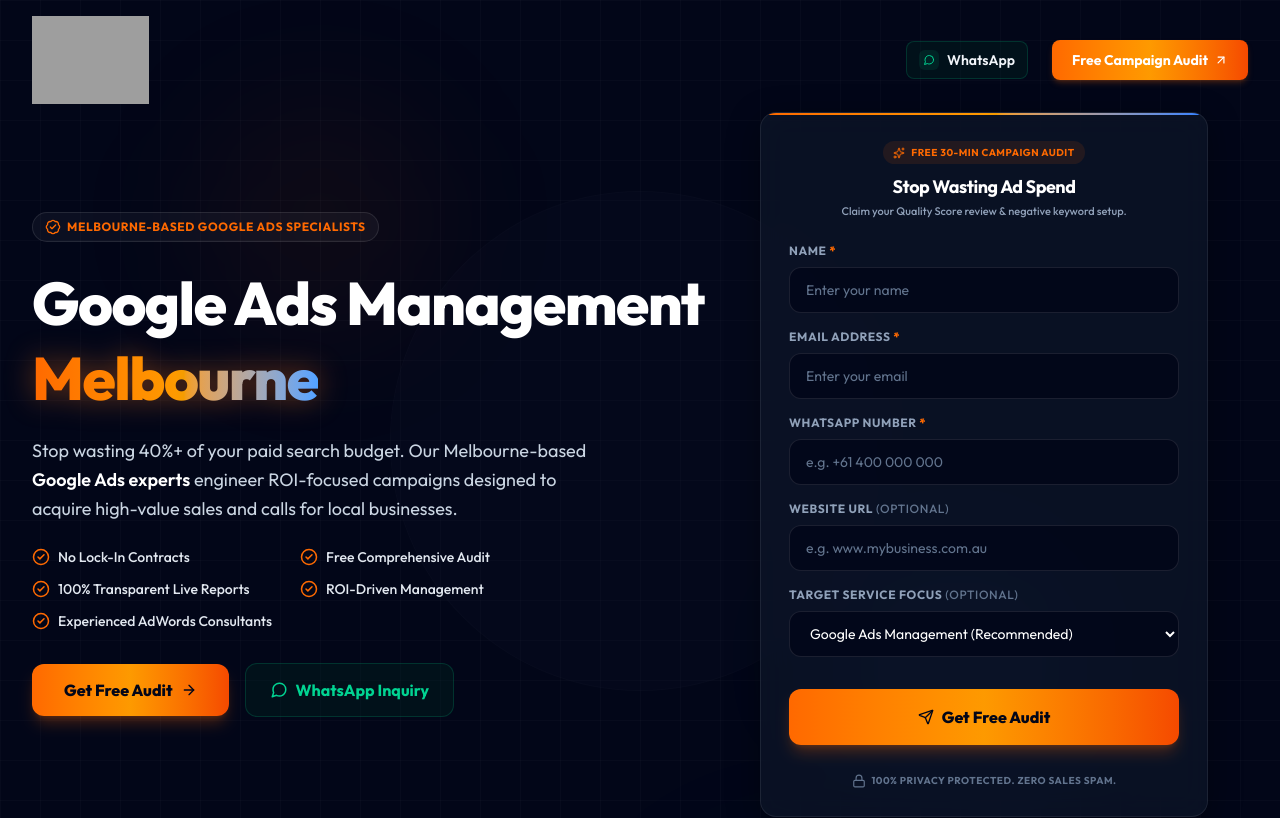
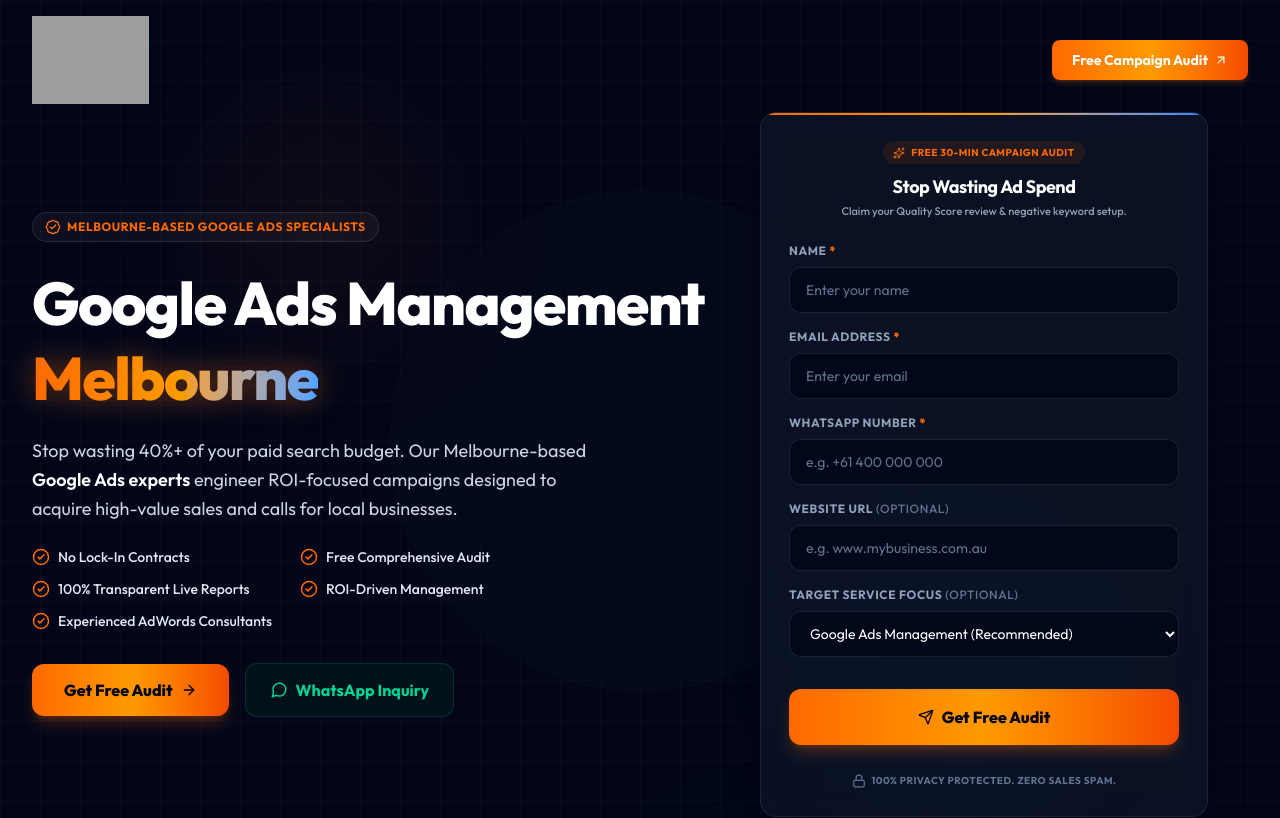
Before and after one commit to digitacurve/Agency-landing, a Next.js app: page / in a window 1280 px wide. Shown: the top 818 px of the page. Built offline with nearby package versions, Linux system fonts and the light colour scheme.

Commit message:
Remove WhatsApp button from floating navigation header

```diff
--- a/components/Navigation.tsx
+++ b/components/Navigation.tsx
@@ -44,20 +44,6 @@
 
           {/* Desktop Right Action Bar */}
           <div className="flex items-center gap-3 sm:gap-6">
-            {/* WhatsApp Quick-link (Replaced Phone link) */}
-            <a
-              href="https://wa.me/917572094201?text=Hi%20Digitacurve%2C%20I'm%20inquiring%20about%20your%20Melbourne%20Google%20Ads%20management%20services."
-              target="_blank"
-              rel="noopener noreferrer"
-              className="flex items-center gap-2 px-3 py-2 rounded-lg bg-emerald-950/30 border border-emerald-500/20 hover:bg-emerald-950/50 hover:border-emerald-500/40 text-emerald-400 hover:text-emerald-300 transition-all text-xs sm:text-sm font-semibold group"
-            >
-              <div className="w-5 h-5 rounded-md bg-emerald-500/10 flex items-center justify-center group-hover:bg-emerald-500/20 transition-all">
-                <svg viewBox="0 0 24 24" width="12" height="12" stroke="currentColor" strokeWidth="2" fill="none" strokeLinecap="round" strokeLinejoin="round" className="w-3 h-3 text-emerald-400">
-                  <path d="M21 11.5a8.38 8.38 0 0 1-.9 3.8 8.5 8.5 0 0 1-7.6 4.7 8.38 8.38 0 0 1-3.8-.9L3 21l1.9-5.7a8.38 8.38 0 0 1-.9-3.8 8.5 8.5 0 0 1 4.7-7.6 8.38 8.38 0 0 1 3.8-.9h.5a8.48 8.48 0 0 1 8 8v.5z"></path>
-                </svg>
-              </div>
-              <span className="text-slate-100">WhatsApp</span>
-            </a>
 
             {/* CTA */}
             <a
```
